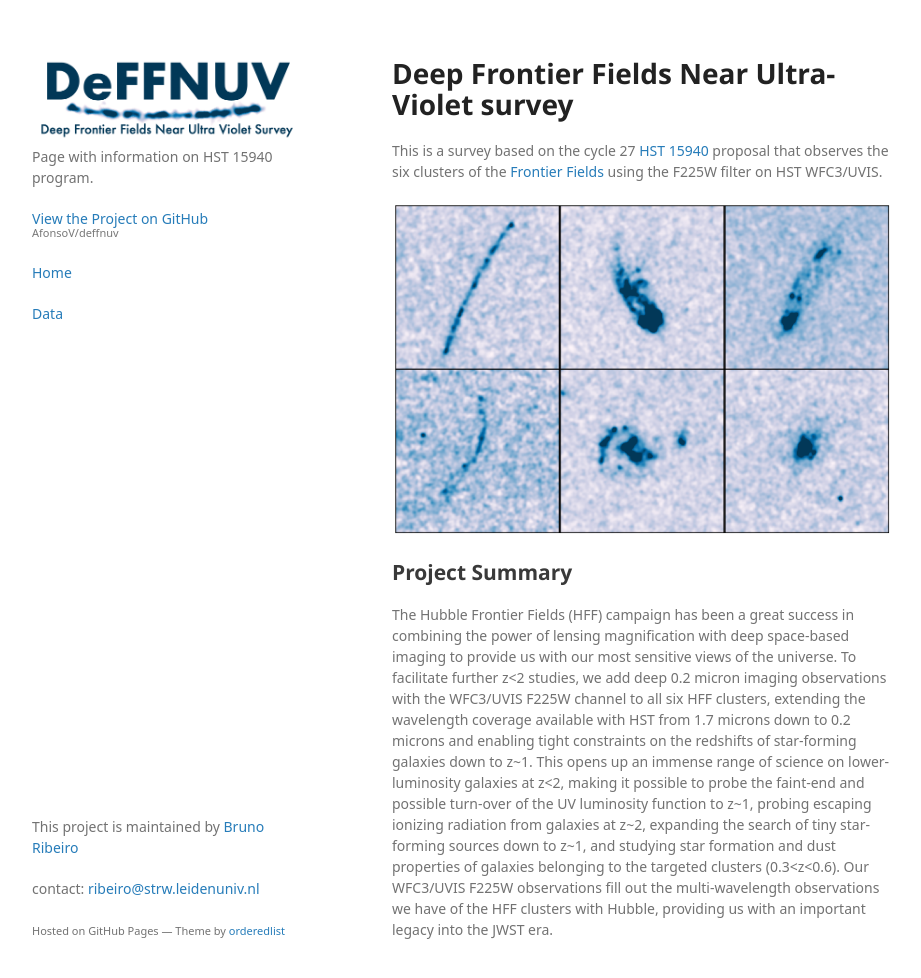
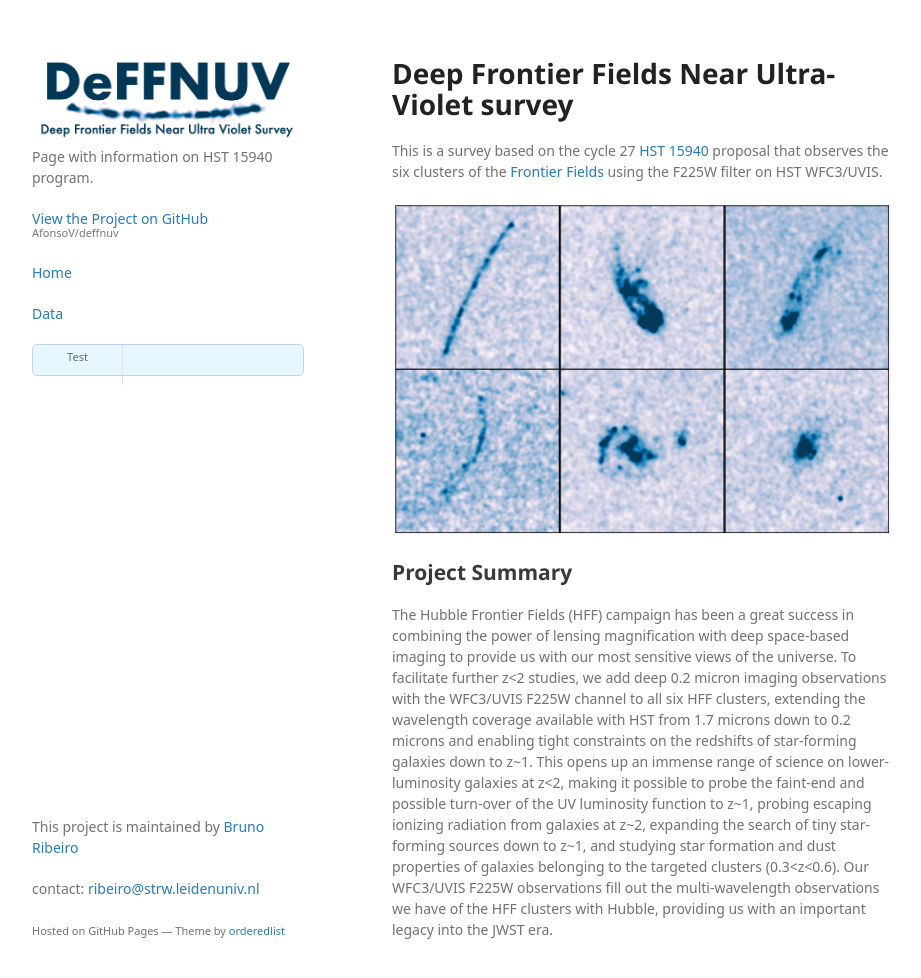
Before and after one commit to AfonsoV/deffnuv, a Jekyll site: the page built from index.md, in a window 1280 px wide and 1010 px high. Shown: the top 978 px of the window, without its empty margins (178-1099 px from the left). Built offline with Jekyll 4.4.1, drawn with Linux system fonts in a browser that asks for light colours; some web fonts are replaced; our own code applies the rules of GitHub Pages for plain Markdown files.

Commit message:
Test side links

```diff
--- a/_layouts/default.html
+++ b/_layouts/default.html
@@ -31,6 +31,11 @@
 
         <p class="view"><a href="index"> Home </a></p>
         <p class="view"><a href="data"> Data </a></p>
+
+        <ul class="downloads">
+          <li><a href="data"> Test </a></li>
+        </ul>
+
 
         {% if site.show_downloads %}
         <ul class="downloads">
--- a/_sass/jekyll-theme-minimal.scss
+++ b/_sass/jekyll-theme-minimal.scss
@@ -113,11 +113,11 @@ header {
 
 ul.downloads {
   list-style:none;
-  height:40px;
+  height:30px;
   padding:0;
-  background: #f4f4f4;
+  background:  #e6f7ff;
   border-radius:5px;
-  border:1px solid #e0e0e0;
+  border:1px solid #c2d1f0;
   width:270px;
 }
 
```
